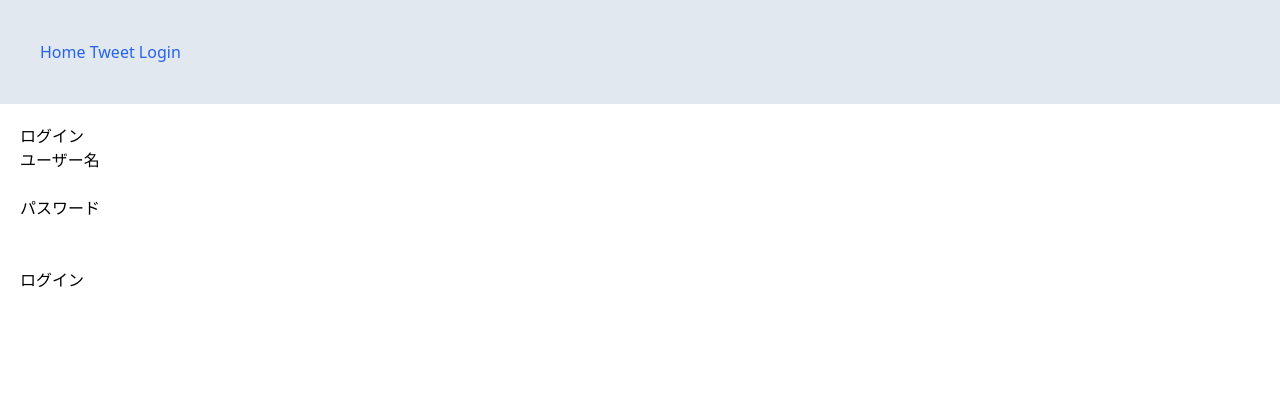
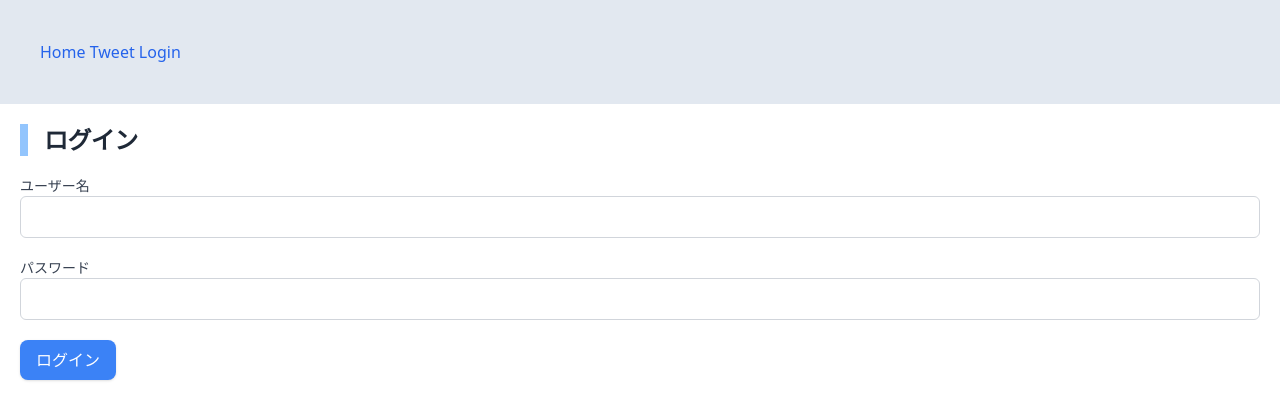
Before and after one commit to applecider-it/django-test, a Django app: page /login/ in a window 1280 px wide. Shown: the top 420 px of the page. Run offline with Django 5.2, Linux system fonts and the light colour scheme; style sheets or scripts are compiled from the project's sources.

Commit message:
ログイン画面

```diff
--- a/src/account/templates/login.html
+++ b/src/account/templates/login.html
@@ -3,27 +3,26 @@
 {% block title %}ログイン{% endblock %}
 
 {% block content %}
-<h2>ログイン</h2>
+<h2 class="app-h2">ログイン</h2>
 
-<form method="POST">
+<form method="POST" class="space-y-5">
     {% csrf_token %}
 
     <div>
-        <label>ユーザー名</label><br>
-        <input type="text" name="username" required>
+        <label class="app-form-label">ユーザー名</label>
+        <input type="text" name="username" class="app-form-input">
     </div>
 
     <div>
-        <label>パスワード</label><br>
-        <input type="password" name="password" required>
+        <label class="app-form-label">パスワード</label>
+        <input type="password" name="password" class="app-form-input">
     </div>
 
-    <br>
-    <button type="submit">ログイン</button>
+    <button type="submit" class="app-btn-primary">ログイン</button>
 </form>
 
-{% if form.errors %}
-<p style="color:red;">ログインに失敗しました</p>
+{% if error %}
+    <div class="mt-5 text-red-500">{{ error }}</div>
 {% endif %}
 
 {% endblock %}
--- a/src/account/views.py
+++ b/src/account/views.py
@@ -2,6 +2,8 @@ from django.shortcuts import render, redirect
 from django.contrib.auth import authenticate, login, logout
 
 def login_view(request):
+    error = None
+
     if request.method == "POST":
         username = request.POST["username"]
         password = request.POST["password"]
@@ -10,8 +12,12 @@ def login_view(request):
         if user is not None:
             login(request, user)
             return redirect("home")
+        else:
+            error = "ログインに失敗"
 
-    return render(request, "login.html")
+    return render(request, "login.html", {
+        "error": error,
+    })
 
 def logout_view(request):
     logout(request)
```
